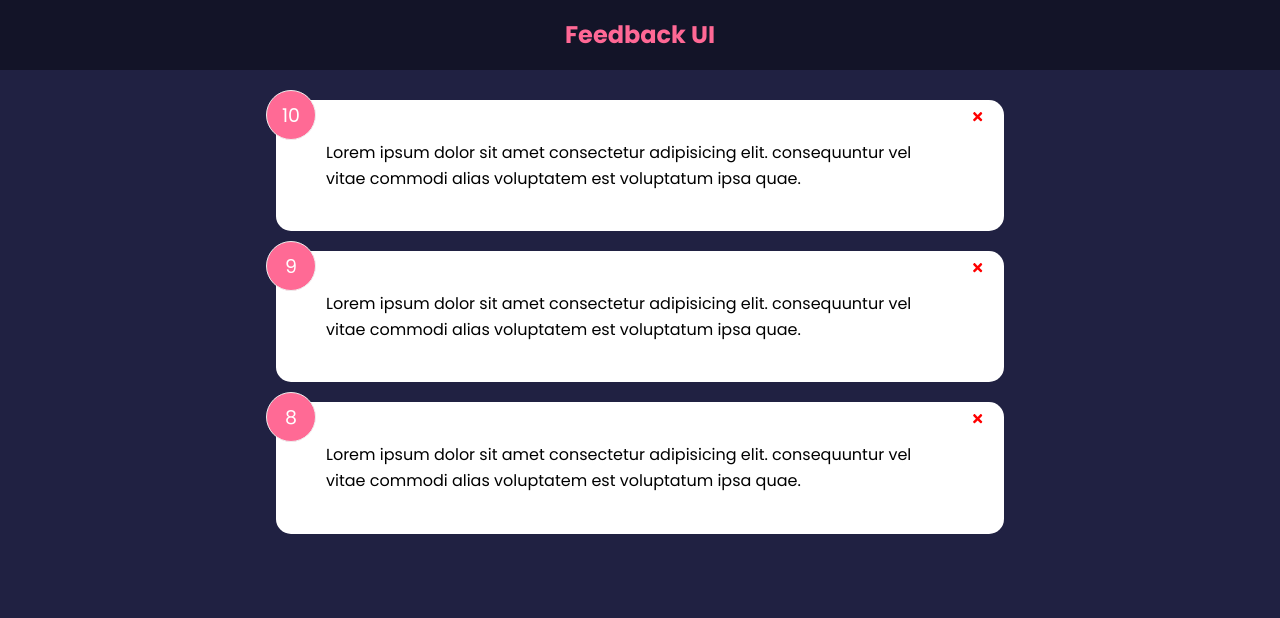
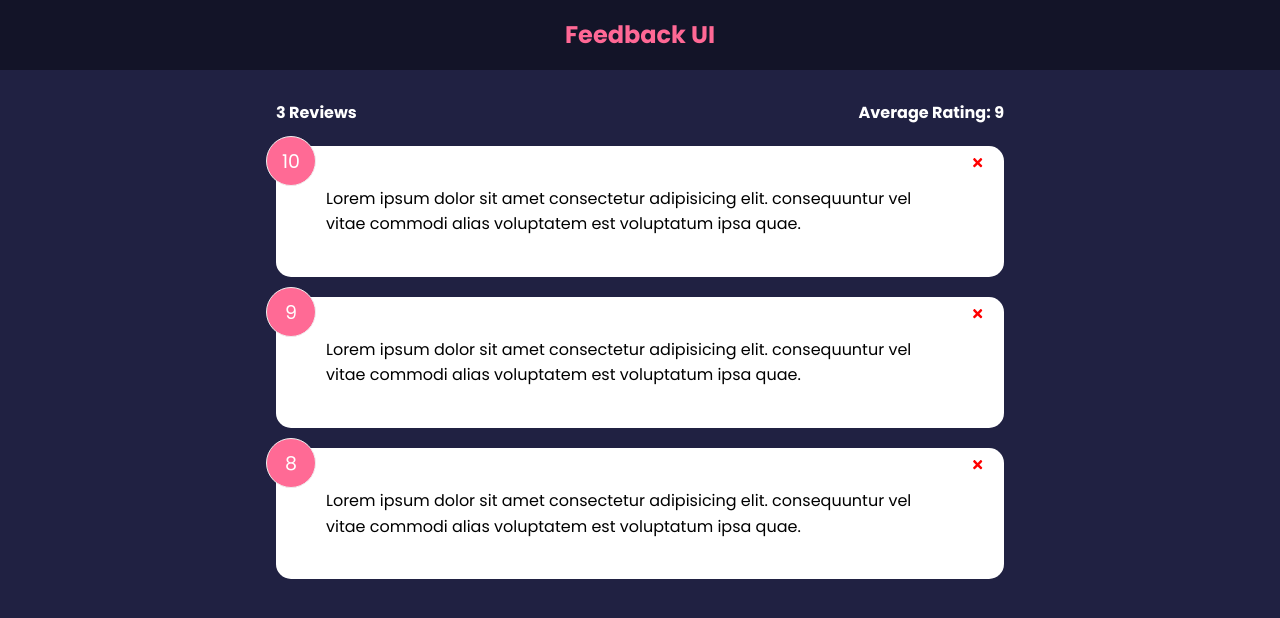
Before and after one commit to kgcthu-kev/feedback-ui-app, a React (Create React App) app: page / in a window 1280 px wide. Shown: the top 618 px of the page. Built offline with nearby package versions, Linux system fonts and the light colour scheme.

Commit message:
FeedbackStats component

```diff
--- a/src/App.js
+++ b/src/App.js
@@ -1,5 +1,6 @@
 import { useState } from 'react'
 import FeedbackList from './components/FeedbackList'
+import FeedbackStats from './components/FeedbackStats'
 import Header from './components/Header'
 import FeedbackData from './data/FeedbackData'
 
@@ -16,6 +17,7 @@
     <>
       <Header />
       <div className='container'>
+        <FeedbackStats feedback={feedback} />
         <FeedbackList feedback={feedback} handleDelete={deleteFeedback} />
       </div>
     </>
--- a/src/components/FeedbackList.jsx
+++ b/src/components/FeedbackList.jsx
@@ -4,7 +4,7 @@
 
 function FeedbackList({ feedback, handleDelete }) {
   if (!feedback || feedback.length === 0) {
-    return <h2>No Feedback</h2>
+    return <p>No Feedback</p>
   }
 
   return (
--- /dev/null
+++ b/src/components/FeedbackStats.jsx
@@ -0,0 +1,23 @@
+import PropTypes from 'prop-types'
+
+function FeedbackStats({ feedback }) {
+  // calculate average rating
+  let average =
+    feedback.reduce((acc, cur) => {
+      return acc + cur.rating
+    }, 0) / feedback.length
+
+  average = average.toFixed(1).replace(/[.,]0$/, '')
+  return (
+    <div className='feedback-stats'>
+      <h4>{feedback.length} Reviews</h4>
+      <h4>Average Rating: {isNaN(average) ? 0 : average}</h4>
+    </div>
+  )
+}
+
+FeedbackStats.propTypes = {
+  feedback: PropTypes.array.isRequired,
+}
+
+export default FeedbackStats
```
